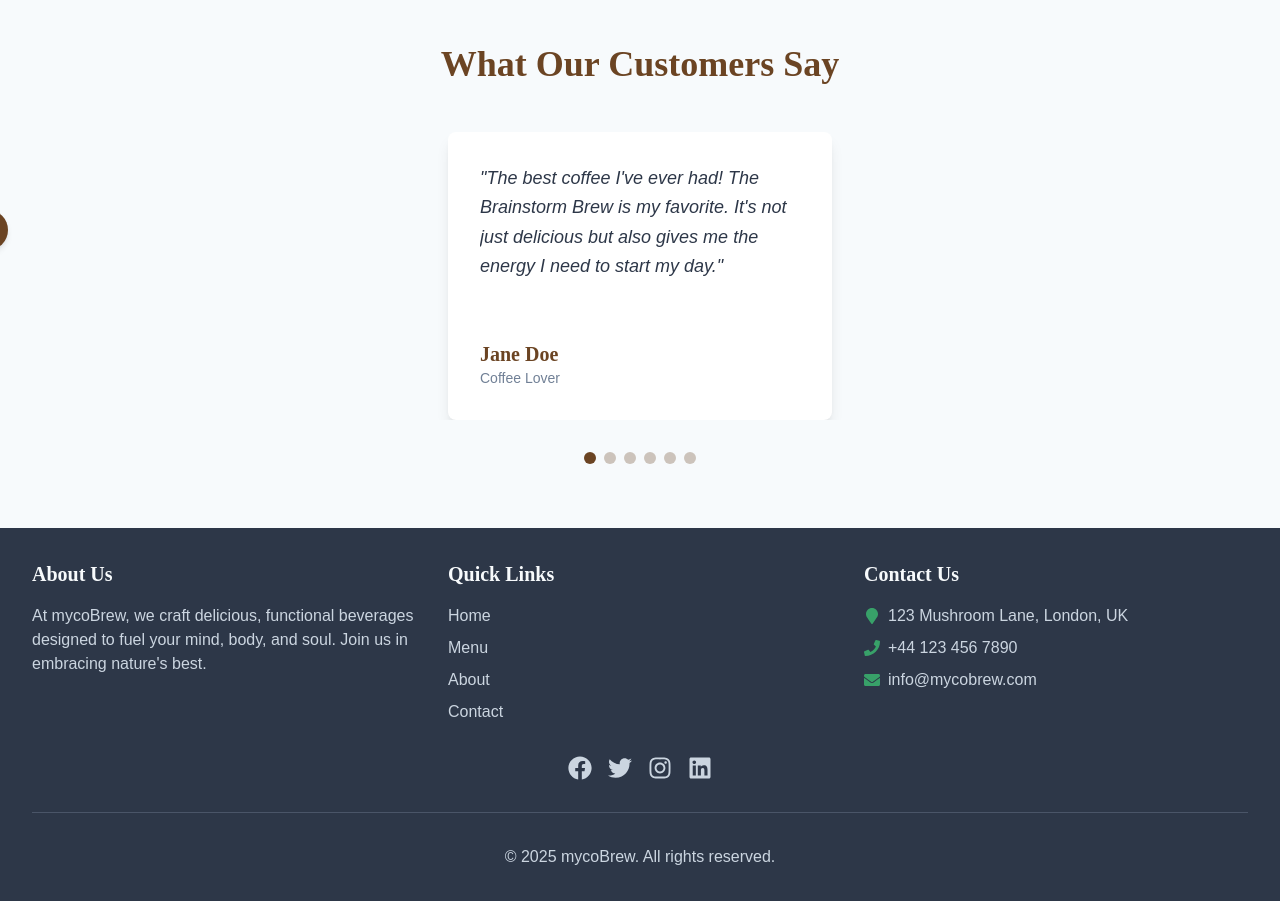
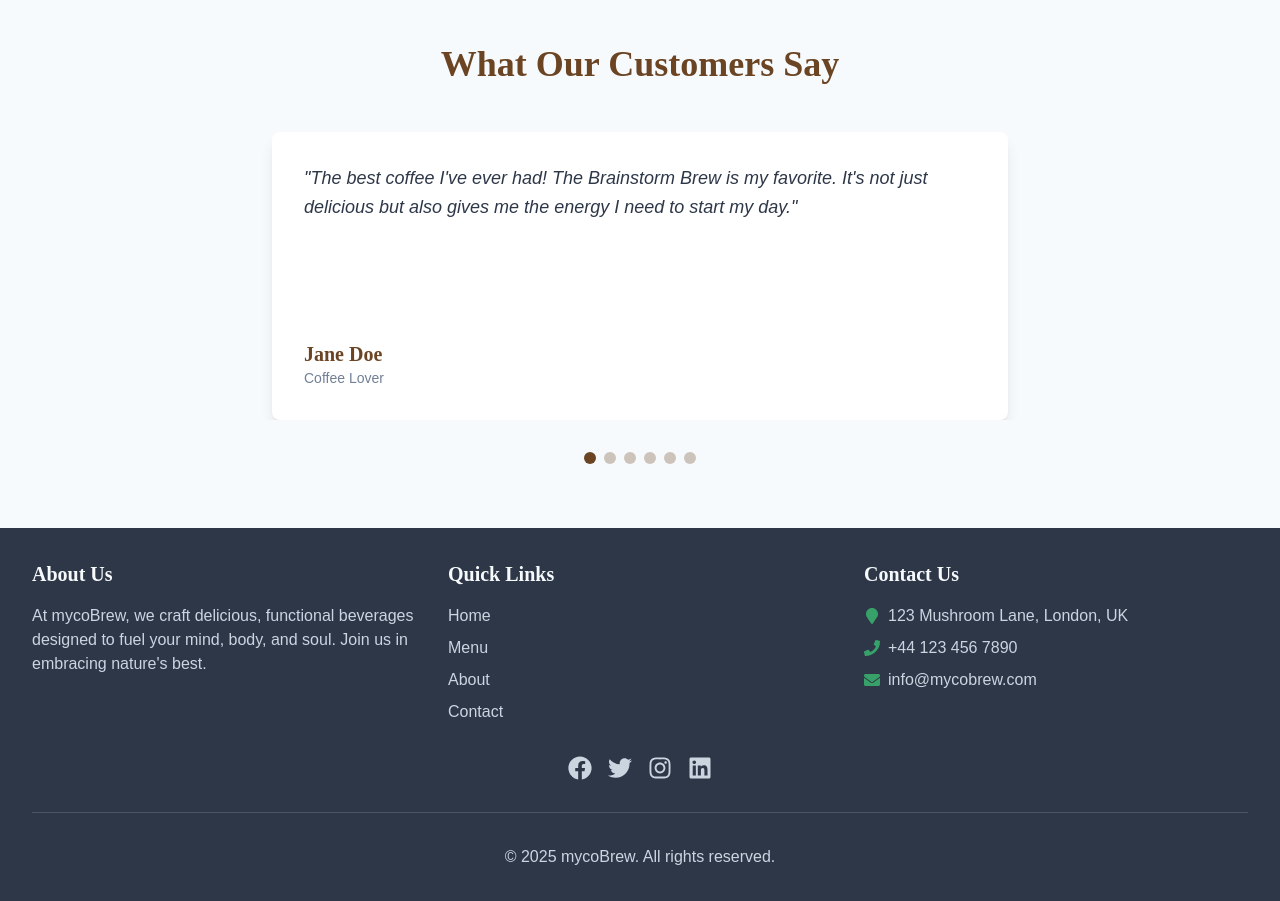
Before and after one commit to yemarole/restaurant-v2, a React (Create React App) app: page / in a window 1280 px wide. Shown: the part 820-1721 px from the top of the page. Built offline with nearby package versions, Linux system fonts and the light colour scheme.

Commit message:
testimonial

```diff
--- a/src/components/pages/HomePage.jsx
+++ b/src/components/pages/HomePage.jsx
@@ -87,9 +87,9 @@ const HomePage = () => {
   useEffect(() => {
     // Still calculate slidesToShow for responsive design, but we'll use it differently
     if (windowWidth >= 1024) {
-      setSlidesToShow(3);
+      setSlidesToShow(1);
     } else if (windowWidth >= 768) {
-      setSlidesToShow(2);
+      setSlidesToShow(1);
     } else {
       setSlidesToShow(1);
     }
@@ -180,10 +180,10 @@ const HomePage = () => {
           </h2>
 
           {/* Navigation buttons */}
-          <div className="absolute top-1/2 w-full z-10 flex justify-between items-center pointer-events-none">
+          <div className="absolute top-1/2 left-0 right-0 z-10 flex justify-between items-center pointer-events-none">
             <button
               onClick={goToPrevSlide}
-              className="transform -translate-y-6 -left-5 md:-left-12 absolute cursor-pointer w-10 h-10 rounded-full bg-[#6B4423] text-white flex items-center justify-center shadow-md pointer-events-auto hover:bg-[#8B5E3C] transition-colors duration-300"
+              className="transform -translate-y-1/2 -left-8 md:-left-12 absolute cursor-pointer w-10 h-10 rounded-full bg-[#6B4423] text-white flex items-center justify-center shadow-md pointer-events-auto hover:bg-[#8B5E3C] transition-colors duration-300"
               aria-label="Previous testimonial"
             >
               <svg
@@ -201,7 +201,7 @@ const HomePage = () => {
             </button>
             <button
               onClick={goToNextSlide}
-              className="transform -translate-y-6 -right-5 md:-right-12 absolute cursor-pointer w-10 h-10 rounded-full bg-[#6B4423] text-white flex items-center justify-center shadow-md pointer-events-auto hover:bg-[#8B5E3C] transition-colors duration-300"
+              className="transform -translate-y-1/2 -right-8 md:-right-12 absolute cursor-pointer w-10 h-10 rounded-full bg-[#6B4423] text-white flex items-center justify-center shadow-md pointer-events-auto hover:bg-[#8B5E3C] transition-colors duration-300"
               aria-label="Next testimonial"
             >
               <svg
@@ -237,7 +237,7 @@ const HomePage = () => {
                       ? "w-1/3"
                       : slidesToShow === 2
                       ? "w-1/2"
-                      : "w-full max-w-lg"
+                      : "w-full max-w-3xl"
                   } px-4`}
                 >
                   <motion.div
--- a/src/output.css
+++ b/src/output.css
@@ -11,6 +11,7 @@
     --spacing: 0.25rem;
     --container-lg: 32rem;
     --container-2xl: 42rem;
+    --container-3xl: 48rem;
     --container-4xl: 56rem;
     --container-6xl: 72rem;
     --container-7xl: 80rem;
@@ -242,14 +243,26 @@
   .-right-2 {
     right: calc(var(--spacing) * -2);
   }
+  .-right-4 {
+    right: calc(var(--spacing) * -4);
+  }
   .-right-5 {
     right: calc(var(--spacing) * -5);
+  }
+  .-right-8 {
+    right: calc(var(--spacing) * -8);
   }
   .right-0 {
     right: calc(var(--spacing) * 0);
   }
+  .-left-4 {
+    left: calc(var(--spacing) * -4);
+  }
   .-left-5 {
     left: calc(var(--spacing) * -5);
+  }
+  .-left-8 {
+    left: calc(var(--spacing) * -8);
   }
   .left-0 {
     left: calc(var(--spacing) * 0);
@@ -380,8 +393,14 @@
   .h-3 {
     height: calc(var(--spacing) * 3);
   }
+  .h-5 {
+    height: calc(var(--spacing) * 5);
+  }
   .h-6 {
     height: calc(var(--spacing) * 6);
+  }
+  .h-8 {
+    height: calc(var(--spacing) * 8);
   }
   .h-10 {
     height: calc(var(--spacing) * 10);
@@ -428,8 +447,14 @@
   .w-3 {
     width: calc(var(--spacing) * 3);
   }
+  .w-5 {
+    width: calc(var(--spacing) * 5);
+  }
   .w-6 {
     width: calc(var(--spacing) * 6);
+  }
+  .w-8 {
+    width: calc(var(--spacing) * 8);
   }
   .w-10 {
     width: calc(var(--spacing) * 10);
@@ -449,6 +474,9 @@
   .max-w-2xl {
     max-width: var(--container-2xl);
   }
+  .max-w-3xl {
+    max-width: var(--container-3xl);
+  }
   .max-w-4xl {
     max-width: var(--container-4xl);
   }
@@ -466,6 +494,14 @@
   }
   .border-collapse {
     border-collapse: collapse;
+  }
+  .-translate-y-1 {
+    --tw-translate-y: calc(var(--spacing) * -1);
+    translate: var(--tw-translate-x) var(--tw-translate-y);
+  }
+  .-translate-y-1\/2 {
+    --tw-translate-y: calc(calc(1/2 * 100%) * -1);
+    translate: var(--tw-translate-x) var(--tw-translate-y);
   }
   .-translate-y-6 {
     --tw-translate-y: calc(var(--spacing) * -6);
@@ -975,9 +1011,19 @@
       padding-inline: calc(var(--spacing) * 6);
     }
   }
+  .md\:-right-6 {
+    @media (width >= 48rem) {
+      right: calc(var(--spacing) * -6);
+    }
+  }
   .md\:-right-12 {
     @media (width >= 48rem) {
       right: calc(var(--spacing) * -12);
+    }
+  }
+  .md\:-left-6 {
+    @media (width >= 48rem) {
+      left: calc(var(--spacing) * -6);
     }
   }
   .md\:-left-12 {
```
